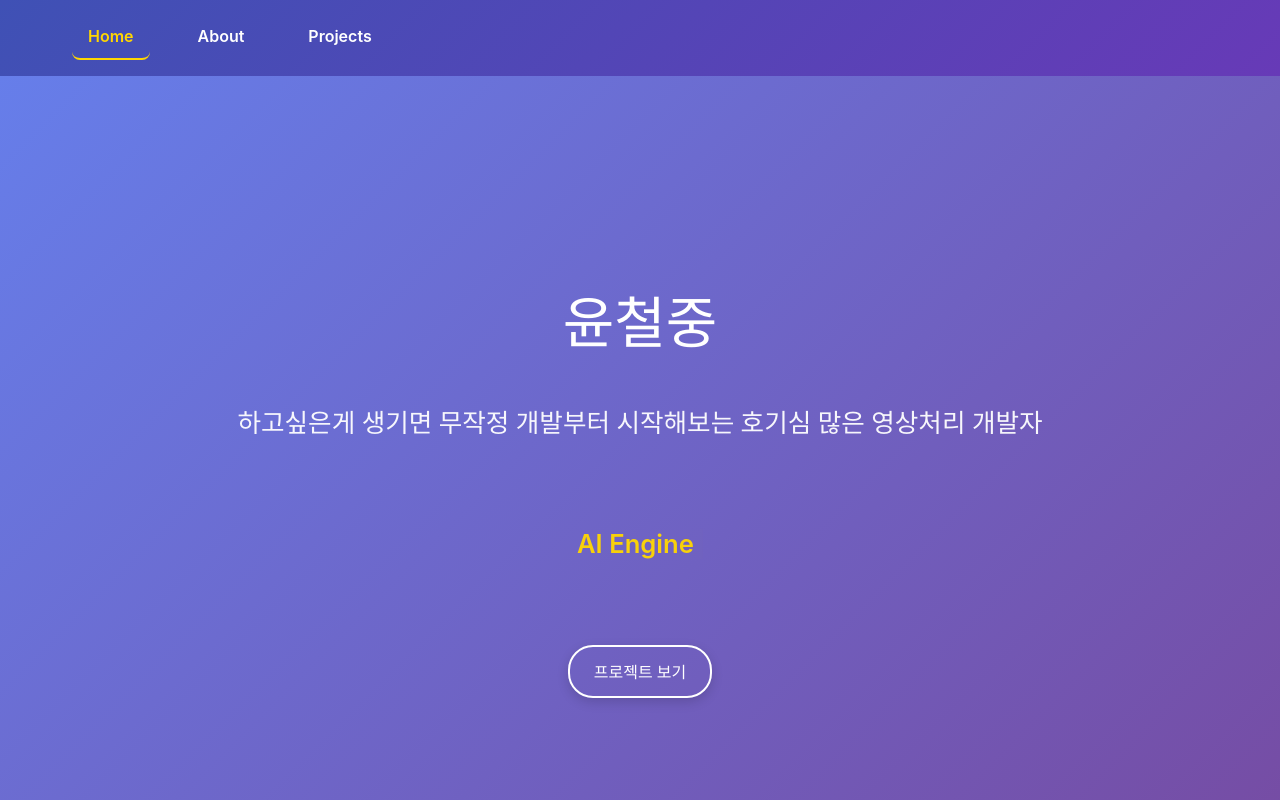
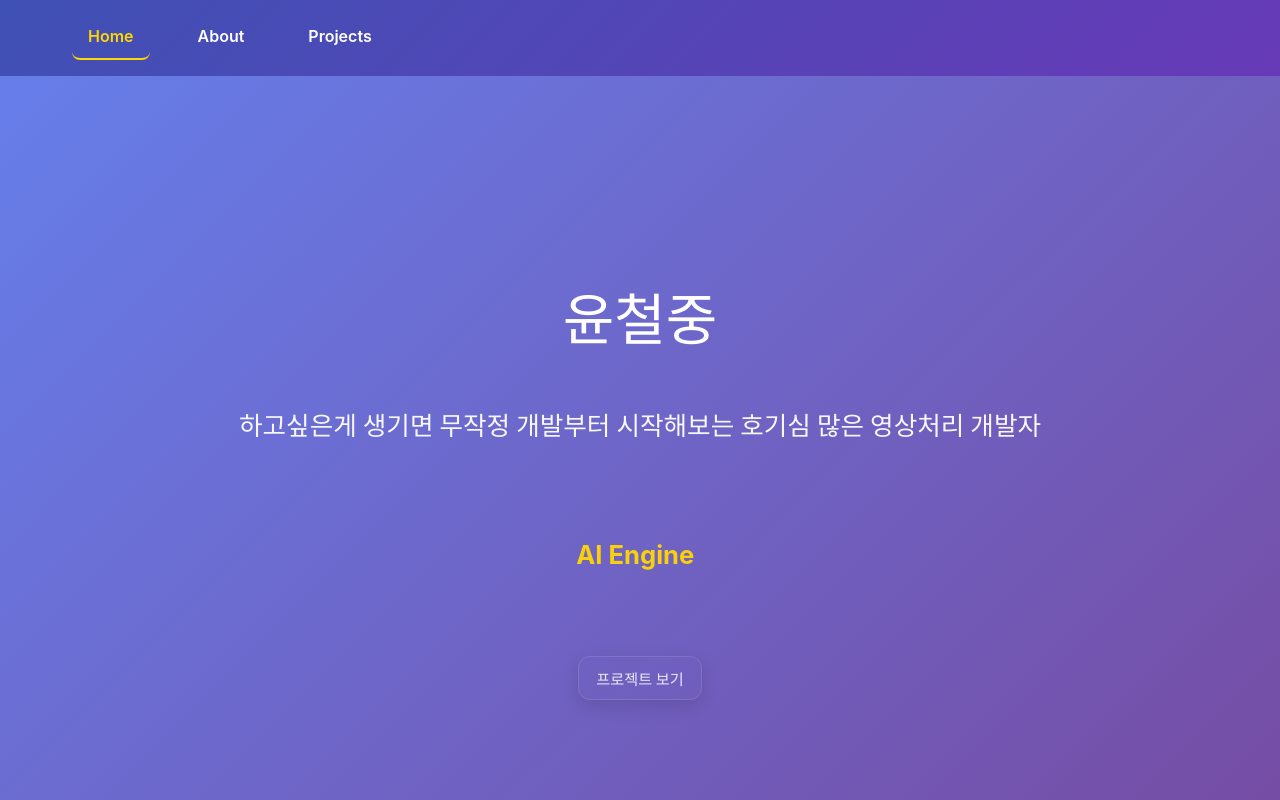
Before and after one commit to maroomir/portfolio, a React (Vite) app: page / in a window 1280 px wide. Built offline with nearby package versions, Linux system fonts and the light colour scheme.

Commit message:
refact: refresh-up style - add Chip.tsx - optimize the css

```diff
--- a/src/components/Button.tsx
+++ b/src/components/Button.tsx
@@ -1,24 +1,28 @@
 import styled from '@emotion/styled';
 
 const Button = styled.button`
-  padding: 0.8em 1.5em;
-  border-radius: 25px;
-  border: 2px solid white;
+  padding: 0.65rem 1.1rem;
+  border-radius: 12px;
+  border: 1px solid rgba(255,255,255,0.12);
   outline: none;
-  box-shadow: 0 4px 12px rgba(0, 0, 0, 0.15);
-  font-size: 1rem;
-  font-weight: 600;
+  box-shadow: 0 6px 18px rgba(0, 0, 0, 0.12);
+  font-size: 0.95rem;
+  font-weight: 700;
   cursor: pointer;
   background: transparent;
-  color: white;
+  color: var(--muted);
   text-decoration: none;
-  transition: all 0.3s ease;
+  transition: transform 150ms ease, box-shadow 150ms ease, background 150ms ease;
 
   &:hover {
-    background: white;
-    color: #667eea;
-    transform: translateY(-2px);
-    box-shadow: 0 6px 20px rgba(0, 0, 0, 0.2);
+    background: rgba(255,255,255,0.08);
+    transform: translateY(-3px);
+    box-shadow: 0 10px 30px rgba(0,0,0,0.15);
+  }
+
+  &:active {
+    transform: translateY(0);
+    box-shadow: 0 6px 18px rgba(0,0,0,0.12);
   }
 `;
 
--- /dev/null
+++ b/src/components/Chip.tsx
@@ -0,0 +1,52 @@
+import React from "react";
+import styled from "@emotion/styled";
+
+type ChipProps = React.ButtonHTMLAttributes<HTMLButtonElement> & {
+  readonly?: boolean;
+  active?: boolean;
+};
+
+/**
+ * Chip - 재사용 가능한 칩 컴포넌트
+ * - 기본적으로 버튼으로 동작하며 readonly일 경우 클릭 불가 스타일을 적용
+ * - active 플래그로 활성화 상태 스타일을 표시
+ */
+export default function Chip({ children, readonly, active, ...rest }: ChipProps) {
+  // readonly일 때는 클릭 핸들러 무시하도록 disabled 처리
+  const props = {
+    ...rest,
+    disabled: readonly || rest.disabled,
+    "aria-pressed": rest["aria-pressed"] ?? active,
+  } as React.ButtonHTMLAttributes<HTMLButtonElement>;
+
+  return (
+    <Wrapper $readonly={!!readonly} $active={!!active} {...props}>
+      {children}
+    </Wrapper>
+  );
+}
+
+const Wrapper = styled.button<{ $readonly?: boolean; $active?: boolean }>`
+  display: inline-flex;
+  align-items: center;
+  gap: 0.5rem;
+  padding: 0.35rem 0.6rem;
+  border-radius: 999px;
+  background: ${(props) => (props.$readonly ? "rgba(255,255,255,0.06)" : props.$active ? "rgba(255,255,255,0.18)" : "rgba(255,255,255,0.12)")};
+  border: 1px solid ${(props) => (props.$active ? "rgba(255,255,255,0.5)" : "rgba(255,255,255,0.06)")};
+  color: var(--muted);
+  font-weight: 600;
+  cursor: ${(props) => (props.$readonly ? "default" : "pointer")};
+  transition: transform 150ms ease, box-shadow 150ms ease, background 150ms ease;
+  outline: none;
+
+  &:hover {
+    transform: ${(props) => (props.$readonly ? "none" : "translateY(-2px)")};
+    box-shadow: ${(props) => (props.$readonly ? "none" : "0 6px 18px rgba(0,0,0,0.18)")};
+  }
+
+  &:disabled {
+    opacity: 0.7;
+    cursor: default;
+  }
+`;
--- a/src/pages/Projects.tsx
+++ b/src/pages/Projects.tsx
@@ -3,6 +3,7 @@ import { useMemo, useState } from "react";
 import { useLocation } from "react-router-dom";
 import Seo from "@/components/Seo";
 import data from "@/data/data.json";
+import Chip from '@/components/Chip';
 
 function Projects() {
   const { projects } = data;
@@ -106,16 +107,20 @@ function Projects() {
         <ActiveFilters>
           {/* URL 기반 tech 필터 표시 (읽기 전용) */}
           {techFilter && (
-            <FilterChip aria-hidden>
+            <Chip readonly aria-hidden>
               URL 필터: {decodeURIComponent(techFilter)}
-            </FilterChip>
+            </Chip>
           )}
           {/* 활성화된 태그 필터(토글로 적용/해제 가능) */}
           {activeTechs.map((t) => (
-            <FilterChip key={t}>
+            <Chip
+              key={t}
+              active={activeTechs.includes(t)}
+              onClick={() => setActiveTechs(prev => prev.includes(t) ? prev.filter(x => x !== t) : [...prev, t])}
+              aria-pressed={activeTechs.includes(t)}
+            >
               {t}
-              <RemoveButton aria-label={`remove ${t}`} onClick={() => setActiveTechs(prev => prev.filter(x => x !== t))}>✕</RemoveButton>
-            </FilterChip>
+            </Chip>
           ))}
           {activeTechs.length > 0 && (
             <ClearButton onClick={() => setActiveTechs([])}>필터 초기화</ClearButton>
@@ -138,14 +143,14 @@ function Projects() {
                 <TechTags>
                   <TechTag>{project.ability.language}</TechTag>
                   {project.ability.framework.map((framework, idx) => (
-                    <TechTag
+                    <Chip
                       key={idx}
-                      $active={activeTechs.includes(framework)}
+                      active={activeTechs.includes(framework)}
                       onClick={() => setActiveTechs(prev => prev.includes(framework) ? prev.filter(x => x !== framework) : [...prev, framework])}
                       aria-pressed={activeTechs.includes(framework)}
                     >
                       {framework}
-                    </TechTag>
+                    </Chip>
                   ))}
                 </TechTags>
               </TechStack>
@@ -211,25 +216,6 @@ const ActiveFilters = styled.div`
   margin-bottom: clamp(0.75rem, 2vw, 1rem);
 `;
 
-const FilterChip = styled.div`
-  display: inline-flex;
-  align-items: center;
-  gap: 0.5rem;
-  padding: 0.35rem 0.6rem;
-  border-radius: 999px;
-  background: rgba(255, 255, 255, 0.12);
-  color: white;
-  font-weight: 600;
-`;
-
-const RemoveButton = styled.button`
-  background: transparent;
-  border: none;
-  color: rgba(255, 255, 255, 0.9);
-  margin-left: 0.5rem;
-  cursor: pointer;
-  font-size: 0.9rem;
-`;
 
 const ClearButton = styled.button`
   background: transparent;
--- a/src/styles/globalStyles.tsx
+++ b/src/styles/globalStyles.tsx
@@ -1,6 +1,17 @@
 import { css, Global } from "@emotion/react";
 
 const globalStyles = css`
+  :root {
+    --bg-gradient-1: #667eea;
+    --bg-gradient-2: #764ba2;
+    --primary: #ffd700;
+    --muted: rgba(255,255,255,0.85);
+    --card-bg: rgba(255,255,255,0.08);
+    --glass-border: rgba(255,255,255,0.12);
+    --focus: rgba(255,215,0,0.15);
+    --max-width: 1200px;
+  }
+
   * {
     box-sizing: border-box;
     margin: 0;
@@ -11,12 +22,15 @@ const globalStyles = css`
     width: 100%;
     height: 100%;
     overflow-x: hidden;
+    -webkit-font-smoothing: antialiased;
+    -moz-osx-font-smoothing: grayscale;
   }
 
   body {
     font-family: 'Pretendard', -apple-system, BlinkMacSystemFont, 'Segoe UI', 'Roboto', sans-serif;
-    color: #333;
+    color: var(--muted);
     line-height: 1.6;
+    background: linear-gradient(135deg, var(--bg-gradient-1) 0%, var(--bg-gradient-2) 100%);
   }
 
   #root {
@@ -29,10 +43,31 @@ const globalStyles = css`
     color: inherit;
   }
 
-  h1, h2, h3, h4, h5, h6 {
-    font-weight: 600;
+  h1 { font-size: clamp(1.6rem, 3.8vw, 2.6rem); line-height: 1.05; margin-bottom: 0.5rem; }
+  h2 { font-size: clamp(1.25rem, 3vw, 1.6rem); margin-bottom: 0.5rem; }
+  h3 { font-size: clamp(1.05rem, 2.4vw, 1.25rem); }
+  h4, h5, h6 { font-weight: 700; }
+
+  button {
+    font-family: inherit;
   }
 
+  /* Utility container width */
+  .container {
+    max-width: var(--max-width);
+    margin: 0 auto;
+    padding-left: 1rem;
+    padding-right: 1rem;
+  }
+
+  /* Accessible focus */
+  :focus {
+    outline: none;
+    box-shadow: 0 0 0 4px var(--focus);
+    border-radius: 6px;
+  }
+
+  /* Small screens */
   @media (max-width: 768px) {
     body {
       font-size: 14px;
```
